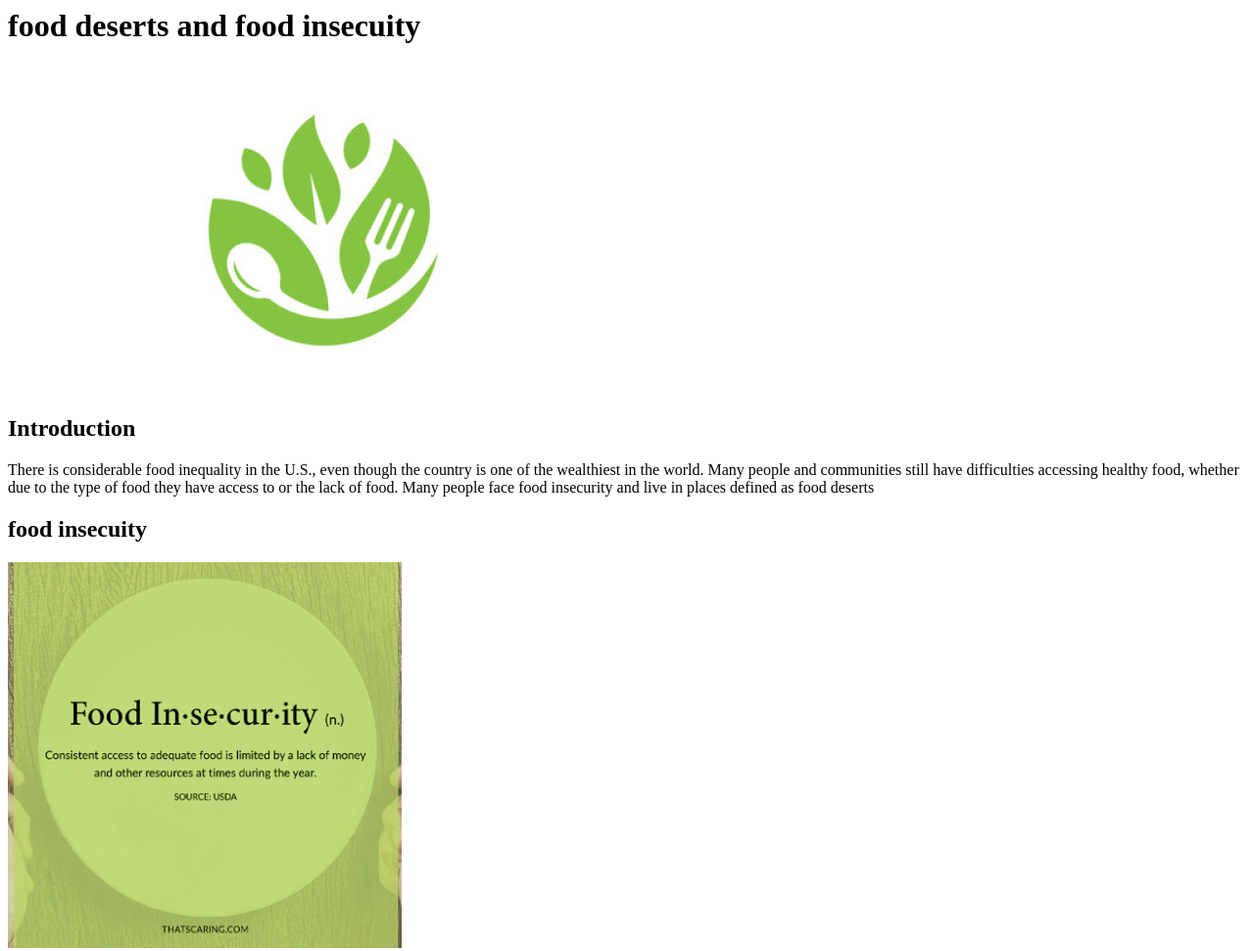
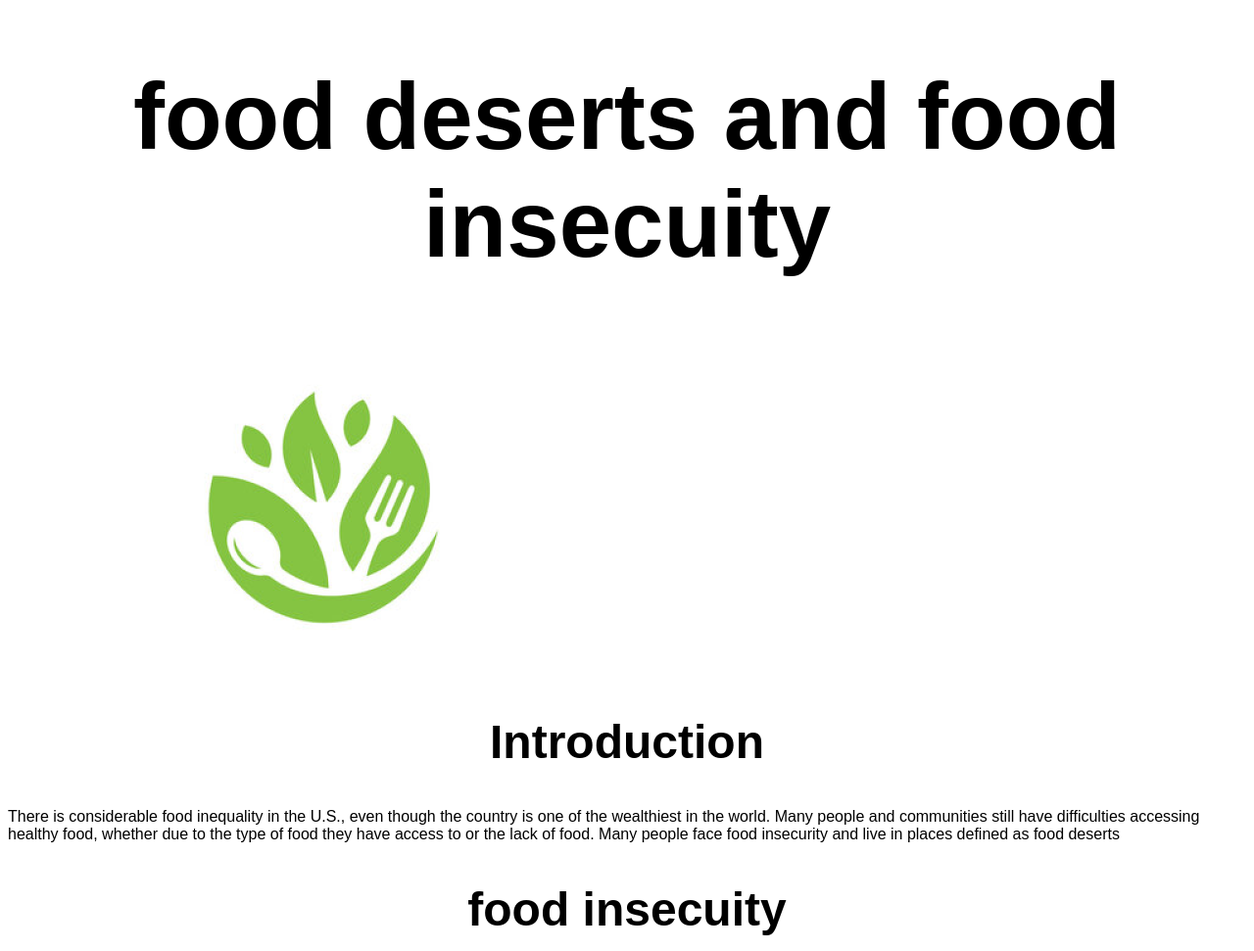
Before and after one commit to JacobRuiz3415/Cis3630ProjectWebsite, a plain HTML site: page index.html in a window 1280 px wide. Shown: the top 971 px of the page at 98% size. Drawn offline with Linux system fonts and the light colour scheme.

Commit message:
add some things

```diff
--- a/index.html
+++ b/index.html
@@ -1,8 +1,25 @@
+<!DOCTYPE html>
 <html lang="en">
     <head>
         <meta charset="utf-8">
+        <meta name = "description" content="To inform and propose solutions for food deserts in the U.S.">
         <title>Food deserts and food insecuity</title>
 
+        <style>
+            body{
+                font-family: sans-serif;
+            }
+
+            h1{
+                font-size: 6rem;
+                text-align: center;
+            }
+
+            h2{
+                font-size: 3rem;
+                text-align: center;
+            }
+        </style>
     </head>
     <body>
         <header>
@@ -11,6 +28,7 @@
             <h2>Introduction</h2>
             <p>There is considerable food inequality in the U.S., even though the country is one of the wealthiest in the world. Many people and communities still have difficulties accessing healthy food, whether due to the type of food they have access to or the lack of food. Many people face food insecurity and live in places defined as food deserts</p>
         </header>
+        <main class="container">
             <h2>food insecuity</h2>
 
             <img src="images/image (1).png">
@@ -72,5 +90,11 @@
                 <li><strong>Farmers markets:</strong> You and others can promote farmers' markets, allowing people to buy healthy food and increasing access. </li>
                 <li><strong>organizing:</strong>  Finally, You can help organize your community to promote policies that create a more equitable distribution of food for everyone.</li>
             </ul>
+        </main>
+
+        <footer>
+            @copy; 2024 Food deserts and food insecuity by Jacob Ruiz and AbrahamRosales
+        </footer>
+
     </body>
 </html>
```
Lines whose indentation alone changed are shown as unchanged.
